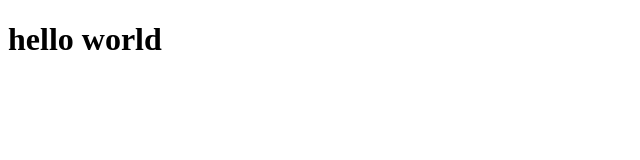
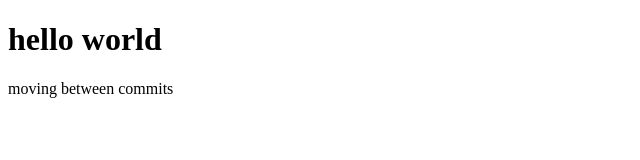
Before and after one commit to dann124/work-sheet-, a plain HTML site: page index.html in a window 1280 px wide. Shown: the whole page, without its empty margins (0-640 px from the left). Drawn offline with Linux system fonts and the light colour scheme.

```diff
--- a/index.html
+++ b/index.html
@@ -5,5 +5,8 @@
     <meta name="viewport" content="width=device-width, initial-scale=1.0" />
     <title>my html lesson</title>
   </head>
-  <h1>hello world</h1>
+  <body>
+    <h1>hello world</h1>
+    <p>moving between commits</p>
+  </body>
 </html>
```
